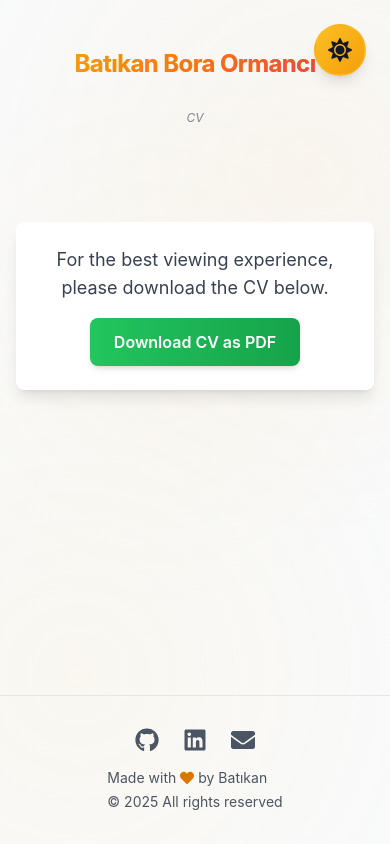
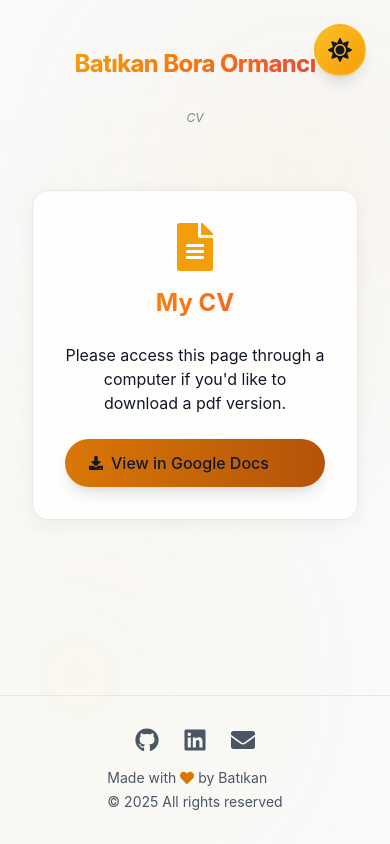
Before and after one commit to batikanor/batikanor.github.io, a Next.js app: page /cv in a window 390 px wide. Built offline with nearby package versions, Linux system fonts and the light colour scheme.

Commit message:
Improve design

```diff
--- a/src/app/page.js
+++ b/src/app/page.js
@@ -122,7 +122,7 @@ export default function Home() {
           <div className="card text-center hover-lift">
             <FaTrophy className="text-4xl text-yellow-600 mx-auto mb-4" />
             <h3 className="text-2xl font-bold mb-2">10+</h3>
-            <p className="text-gray-600 dark:text-gray-400">Competition sins</p>
+            <p className="text-gray-600 dark:text-gray-400">Competition wins</p>
           </div>
           <div className="card text-center hover-lift">
             <FaCode className="text-4xl text-amber-600 mx-auto mb-4" />
--- a/src/components/CVContent.js
+++ b/src/components/CVContent.js
@@ -1,11 +1,12 @@
 "use client";
 import { motion } from "framer-motion";
 import { useEffect, useState } from "react";
-import VanillaTilt from "vanilla-tilt"; // You'll need to install this
+import { FaDownload, FaFileAlt } from "react-icons/fa";
 import { CV_CONFIG } from "../app/cv/config";
 
 export default function CVContent() {
   const [isMobile, setIsMobile] = useState(false);
+  const [isLoading, setIsLoading] = useState(true);
 
   useEffect(() => {
     const handleResize = () => {
@@ -16,103 +17,135 @@ export default function CVContent() {
     return () => window.removeEventListener("resize", handleResize);
   }, []);
 
-  useEffect(() => {
-    // Initialize tilt effect on the CV container
-    const tiltElement = document.querySelector(".tilt-element");
-    if (tiltElement && !isMobile) {
-      VanillaTilt.init(tiltElement, {
-        max: 5, // maximum tilt rotation (degrees)
-        scale: 1.05, // scaling on hover
-        speed: 1000, // Speed of the enter/exit transition
-        glare: true, // Enable glare effect
-        "max-glare": 0.2, // maximum glare opacity
-        perspective: 1000, // Transform perspective, the lower the more extreme the tilt gets
-      });
-    }
-  }, [isMobile]);
+  const handleIframeLoad = () => {
+    setIsLoading(false);
+  };
 
   return (
-    <motion.main
+    <motion.div
       initial={{ opacity: 0 }}
       animate={{ opacity: 1 }}
-      transition={{ duration: 0.5 }}
-      className="flex flex-col items-center justify-center"
+      transition={{ duration: 0.6 }}
+      className="w-full max-w-6xl mx-auto px-4"
     >
-      <motion.h1
-        initial={{ y: -50 }}
-        animate={{ y: 0 }}
-        className="text-5xl font-bold mb-8 text-gray-800 tracking-tight"
-      ></motion.h1>
-
       {isMobile ? (
         <motion.div
-          initial={{ scale: 0.9, opacity: 0 }}
+          initial={{ scale: 0.95, opacity: 0 }}
           animate={{ scale: 1, opacity: 1 }}
-          className="text-center space-y-4 p-6 bg-white rounded-lg shadow-lg"
+          transition={{ delay: 0.2 }}
+          className="card text-center space-y-6"
         >
-          <p className="text-lg text-gray-700">
-            For the best viewing experience, please download the CV below.
+          <div className="space-y-4">
+            <FaFileAlt className="text-5xl text-accent mx-auto" />
+            <h3 className="text-2xl font-bold gradient-text">My CV</h3>
+          </div>
+          <p>
+            Please access this page through a computer if you'd like to download
+            a pdf version.
           </p>
-          <motion.div whileHover={{ scale: 1.05 }} whileTap={{ scale: 0.95 }}>
-            <a
+          <div className="flex flex-col sm:flex-row gap-4 justify-center">
+            <motion.a
+              whileHover={{ scale: 1.05 }}
+              whileTap={{ scale: 0.95 }}
               href={CV_CONFIG.pdfDownloadUrl}
               download
-              className="inline-block bg-gradient-to-r from-green-500 to-green-600 text-white px-6 py-3 rounded-lg font-semibold shadow-md hover:shadow-lg transition-all duration-200"
+              className="btn flex items-center gap-2"
             >
-              Download CV as PDF
-            </a>
-          </motion.div>
+              <FaDownload className="text-sm" />
+              View in Google Docs
+            </motion.a>
+          </div>
         </motion.div>
       ) : (
         <div className="space-y-8">
+          {/* CV Viewer */}
           <motion.div
-            initial={{ y: 50, opacity: 0 }}
+            initial={{ y: 30, opacity: 0 }}
             animate={{ y: 0, opacity: 1 }}
-            transition={{ delay: 0.2 }}
-            className="tilt-element relative bg-white rounded-xl shadow-2xl overflow-hidden"
+            transition={{ delay: 0.3, duration: 0.8 }}
+            className="flex justify-center"
+          >
+            {/* Main CV Container - Clean and Modern */}
+            <div
+              className="relative card overflow-hidden hover-lift"
+              style={{ width: "1350px" }}
+            >
+              {/* CV Content Container */}
+              <div className="relative bg-white dark:bg-gray-900 rounded-xl overflow-hidden">
+                {/* Loading Overlay */}
+                {isLoading && (
+                  <div className="absolute inset-0 bg-white dark:bg-gray-900 flex items-center justify-center z-10 rounded-xl">
+                    <div className="text-center space-y-4">
+                      <div className="animate-spin w-12 h-12 border-4 border-accent border-t-transparent rounded-full mx-auto"></div>
+                      <p className="text-gray-600 dark:text-gray-400">
+                        Loading CV...
+                      </p>
+                    </div>
+                  </div>
+                )}
+
+                {/* Google Docs Iframe */}
+                <div
                   style={{
-              width: "850px",
-              height: "1100px",
-              transformStyle: "preserve-3d",
+                    width: "100%",
+                    height: "1747px",
+                    overflow: "hidden",
                   }}
                 >
-            {/* Decorative elements */}
-            <div className="absolute inset-0 bg-gradient-to-tr from-white/10 to-white/30 pointer-events-none z-10" />
-            <div className="absolute -inset-1 bg-gradient-to-tr from-green-500/20 to-blue-500/20 blur-sm" />
-
                   <iframe
                     src={CV_CONFIG.embeddedViewUrl}
+                    onLoad={handleIframeLoad}
                     style={{
                       width: "100%",
                       height: "100%",
                       border: "none",
-                transform: "translateZ(50px)", // 3D effect
-                position: "relative",
-                zIndex: 1,
+                      opacity: isLoading ? 0 : 1,
+                      zoom: "1.3",
                     }}
-              title="My CV"
-              className="bg-white"
+                    title="Batıkan's CV"
+                    className="transition-opacity duration-500 bg-white"
                   />
+                </div>
+              </div>
+            </div>
           </motion.div>
 
+          {/* Action Buttons */}
           <motion.div
             initial={{ y: 20, opacity: 0 }}
             animate={{ y: 0, opacity: 1 }}
-            transition={{ delay: 0.4 }}
-            className="text-center"
+            transition={{ delay: 0.6 }}
+            className="flex flex-wrap gap-4 justify-center"
           >
             <motion.a
               whileHover={{ scale: 1.05 }}
               whileTap={{ scale: 0.95 }}
               href={CV_CONFIG.pdfDownloadUrl}
               download
-              className="inline-block bg-gradient-to-r from-green-500 to-green-600 text-white px-6 py-3 rounded-lg font-semibold shadow-md hover:shadow-lg transition-all duration-200"
+              className="btn flex items-center gap-3"
             >
-              Download CV as PDF
+              <FaDownload className="text-sm" />
+              Download PDF
             </motion.a>
+          </motion.div>
+
+          {/* Info Card */}
+          <motion.div
+            initial={{ y: 20, opacity: 0 }}
+            animate={{ y: 0, opacity: 1 }}
+            transition={{ delay: 0.8 }}
+            className="text-center"
+          >
+            <div className="card max-w-2xl mx-auto">
+              <p className="text-gray-600 dark:text-gray-400">
+                If you expected my experience(s) to be listed through a
+                different format, please send me an email and I will do my best
+                to present myself better.
+              </p>
+            </div>
           </motion.div>
         </div>
       )}
-    </motion.main>
+    </motion.div>
   );
 }
```
Lines whose indentation alone changed are shown as unchanged.
